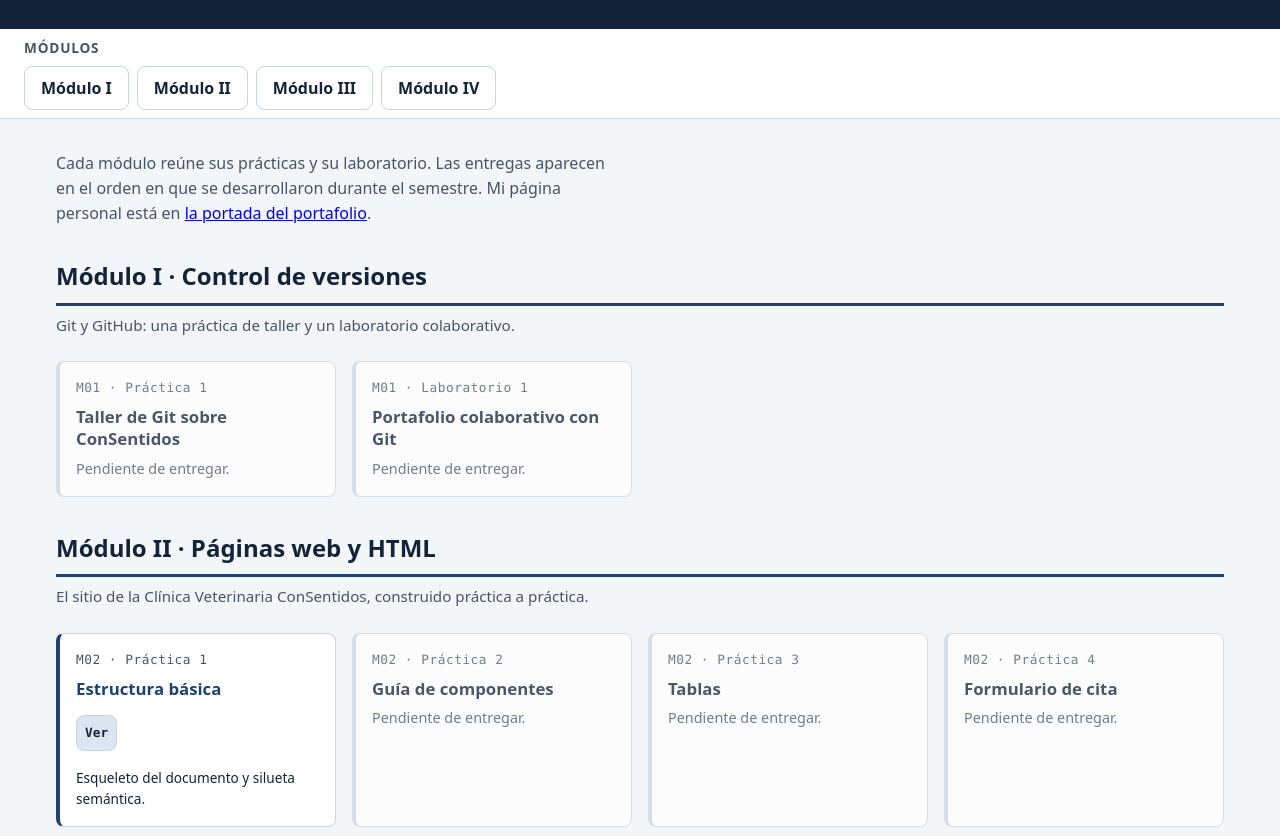
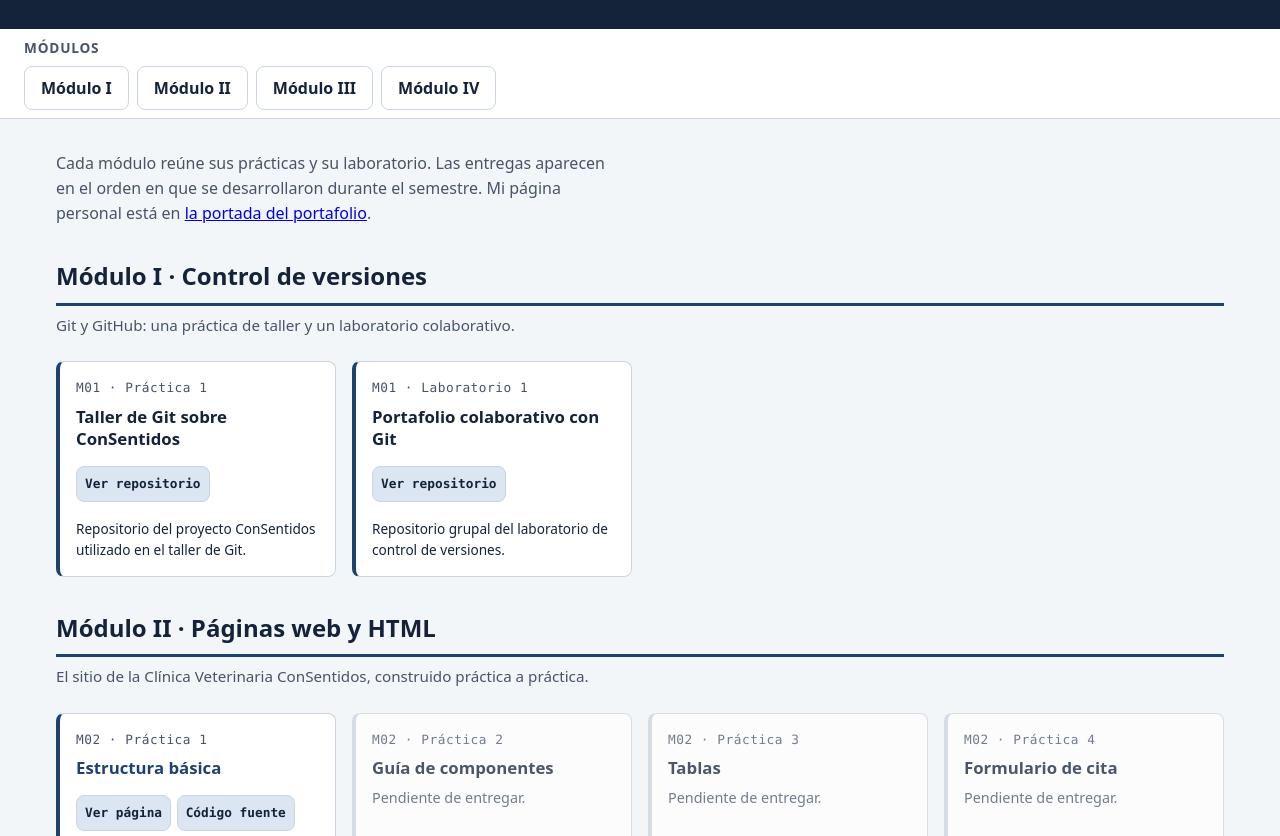
Before and after one commit to hectorcamano/2026ii-dsv-portafolio-4gs122-06-camano-hector, a plain HTML site: page docs/modulos/index.html in a window 1280 px wide. Shown: the part 112-948 px from the top of the page. Drawn offline with Linux system fonts and the light colour scheme.

Commit message:
Actualizar enlaces de prácticas y laboratorios

```diff
--- a/docs/modulos/index.html
+++ b/docs/modulos/index.html
@@ -1,4 +1,3 @@
-
 <!DOCTYPE html>
 <html lang="es">
 
@@ -47,33 +46,32 @@
       <h2>Módulo I · Control de versiones</h2>
       <p class="resumen">Git y GitHub: una práctica de taller y un laboratorio colaborativo.</p>
       <ul class="estudiantes">
-        <!--
-          Cuando publiques una entrega, cambia su artículo "pendiente" por uno
-          como este, con los datos que trae la guía de cada actividad:
-
-          <li>
-            <article>
-              <p class="codigo">M02 · Práctica 1</p>
-              <h3><a href="m02-html/p01-estructura/">Estructura básica</a></h3>
-              <ul class="entregas">
-                <li><a href="m02-html/p01-estructura/">Ver</a></li>
-              </ul>
-              <p class="repo">Esqueleto del documento y silueta semántica.</p>
-            </article>
-          </li>
-        -->
         <li>
-          <article class="pendiente">
+          <article>
             <p class="codigo">M01 · Práctica 1</p>
             <h3>Taller de Git sobre ConSentidos</h3>
-            <p class="aviso">Pendiente de entregar.</p>
+            <ul class="entregas">
+              <li>
+                <a href="https://github.com/hectorcamano/consentidos-web-4GS122"
+                   target="_blank"
+                   rel="noopener noreferrer">Ver repositorio</a>
+              </li>
+            </ul>
+            <p class="repo">Repositorio del proyecto ConSentidos utilizado en el taller de Git.</p>
           </article>
         </li>
         <li>
-          <article class="pendiente">
+          <article>
             <p class="codigo">M01 · Laboratorio 1</p>
             <h3>Portafolio colaborativo con Git</h3>
-            <p class="aviso">Pendiente de entregar.</p>
+            <ul class="entregas">
+              <li>
+                <a href="https://github.com/joseperaltab-utp-fisc/dsv-m01-git-laboratorio-4gs122"
+                   target="_blank"
+                   rel="noopener noreferrer">Ver repositorio</a>
+              </li>
+            </ul>
+            <p class="repo">Repositorio grupal del laboratorio de control de versiones.</p>
           </article>
         </li>
       </ul>
@@ -92,7 +90,14 @@
               <a href="m02-html/p01-estructura/">Estructura básica</a>
             </h3>
             <ul class="entregas">
-              <li><a href="m02-html/p01-estructura/">Ver</a></li>
+              <li>
+                <a href="m02-html/p01-estructura/">Ver página</a>
+              </li>
+              <li>
+                <a href="https://github.com/hectorcamano/consentidos-web-4GS122"
+                   target="_blank"
+                   rel="noopener noreferrer">Código fuente</a>
+              </li>
             </ul>
             <p class="repo">Esqueleto del documento y silueta semántica.</p>
           </article>
```
